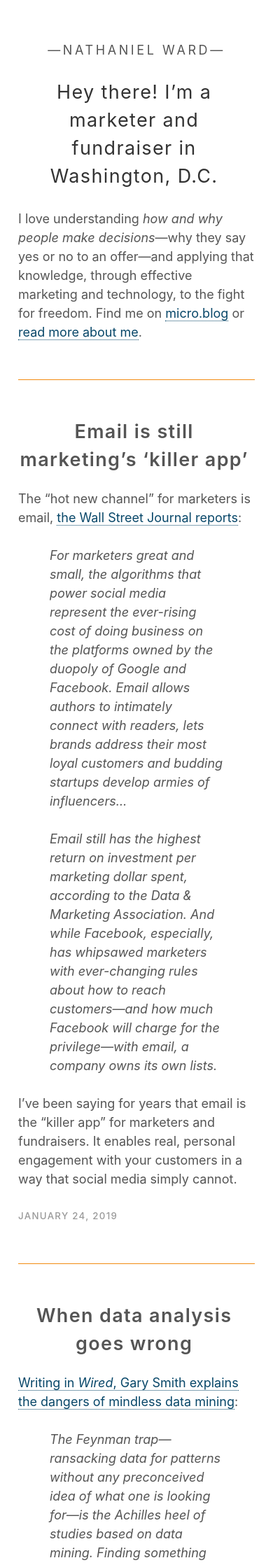
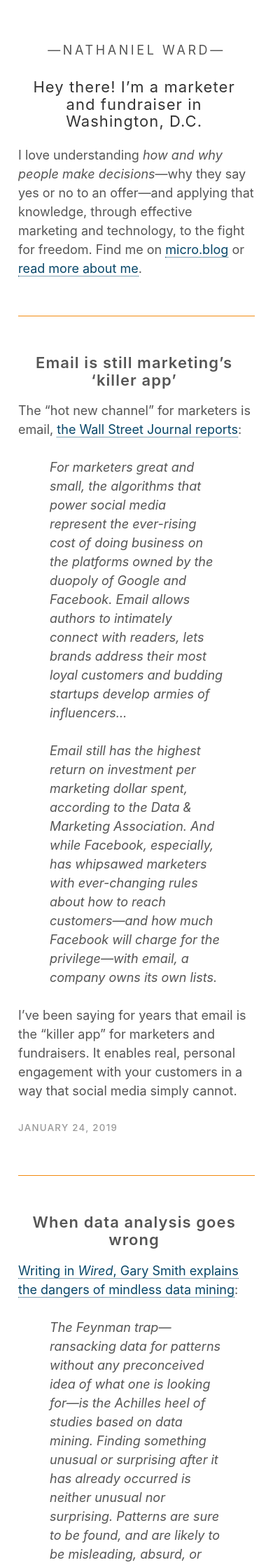
Before and after one commit to nathanielward/nathanielward.github.io, a Jekyll site: the page built from index.html, in a window 390 px wide. Shown: the top 2236 px of the page at 70% size. Built offline with Jekyll 4.4.1, drawn with Linux system fonts in a browser that asks for light colours; the list of posts is cut into pages by our own code.

Commit message:
Fix mobile headers

```diff
--- a/_sass/_ui.scss
+++ b/_sass/_ui.scss
@@ -306,8 +306,8 @@
 @media only screen and (max-width: 480px) {
 
 	h1 {
-	   //font-size: 1.789em;	//	34px = 19 * 1.789
-	   //line-height: 1.25em; // 	42.5 = 34 * 1.25
+	   font-size: 1.22em;		// 22px = 18 * 1.22
+	   line-height: 1.123em; 	// 27 = 22 * 1.123
 	}
 
 }
```
